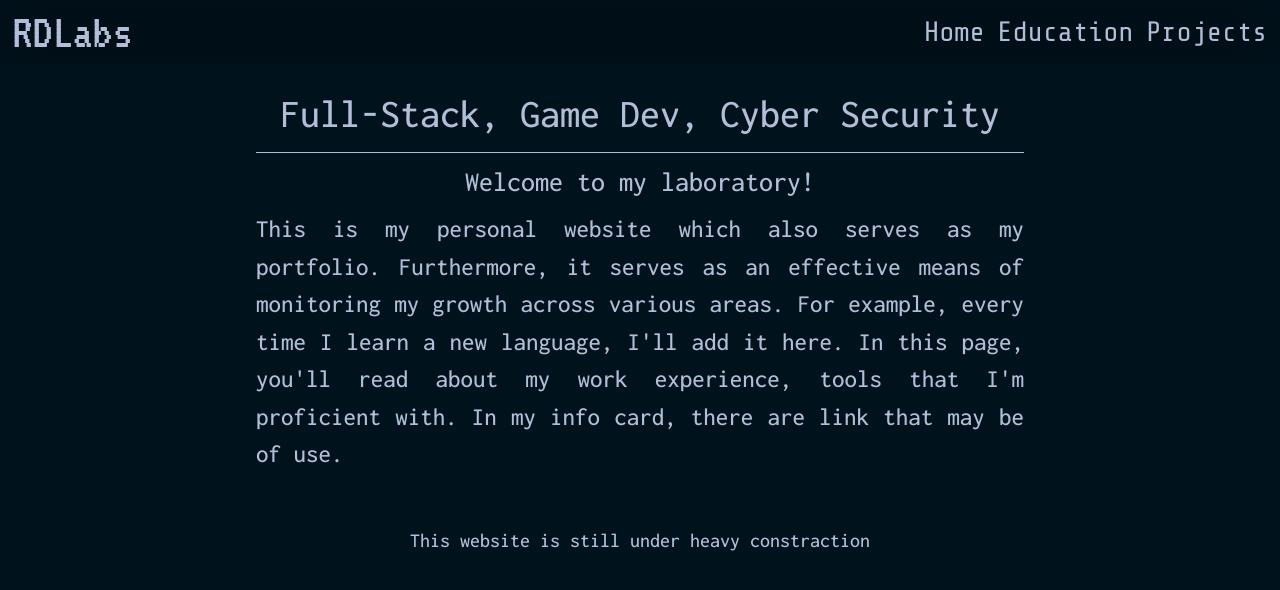
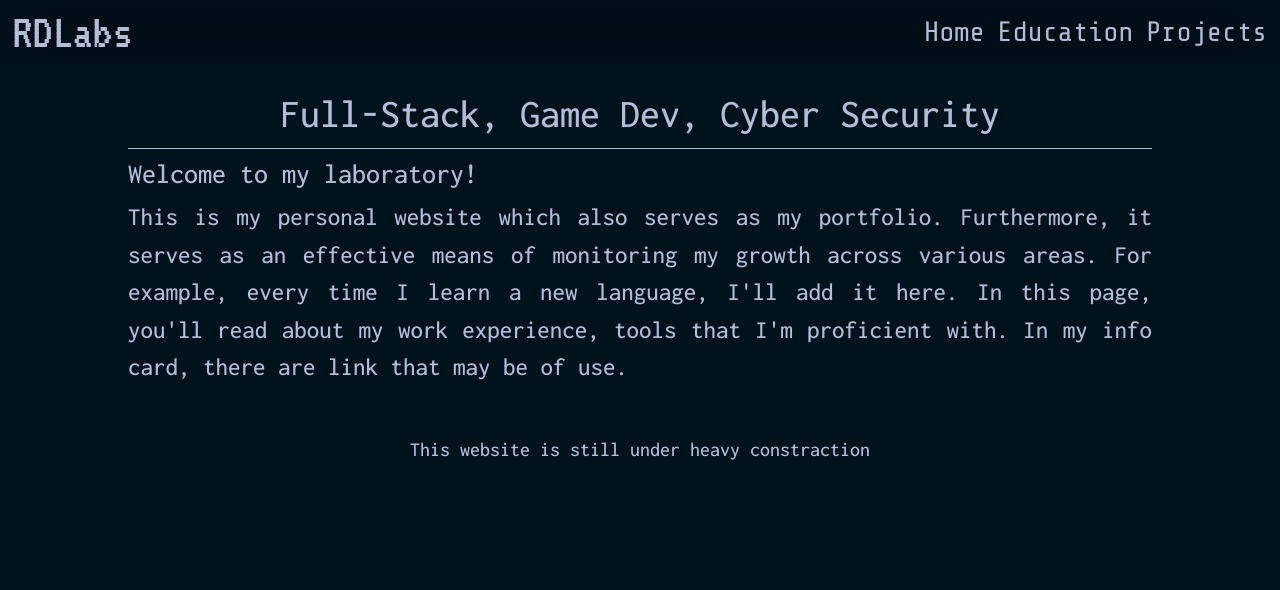
Before and after one commit to RDlabz/RD, a Next.js app: page / in a window 1280 px wide. Shown: the top 590 px of the page. Built offline with nearby package versions, Linux system fonts and the light colour scheme.

Commit message:
Style and markdown improvements

```diff
--- a/src/app/education/page.tsx
+++ b/src/app/education/page.tsx
@@ -5,10 +5,10 @@ export default function App() {
 
   const edu = en.academics
   return (
-    <main>
+    <section>
       {edu.uni.map((uni, ind) => (
-        <p key={"uni_"+ind} className="text-justify my-1" style={{fontSize: !ind ? "var(--nav)" : "inherit"}}>{uni}</p>
+        <p key={"uni_"+ind} className={`text-justify my-1 ${!ind && "text-rd-nav w-full text-center"}`}>{uni}</p>
       ))}
-    </main>
+    </section>
   );
 }
--- a/src/app/layout.tsx
+++ b/src/app/layout.tsx
@@ -69,7 +69,9 @@ export default async function RootLayout({
       >
         {/* <LoadingScreen /> */}
         <Header />
-        {children}
+        <main>
+          {children}
+        </main>
       </body>
     </html>
   );
--- a/src/app/page.tsx
+++ b/src/app/page.tsx
@@ -6,7 +6,7 @@ export default function App() {
   const home = en.home
 
   return (
-    <main>
+    <section>
       <h2 className="mb-1">{home.card.titles}</h2>
       <div className="w-full h-px my-1 bg-rd-white"></div>
       {home.greeting.map((greet, ind) => (
@@ -15,7 +15,7 @@ export default function App() {
           :
           <p key={"greet_"+ind} className="text-justify my-1">{greet}</p>
       ))}
-      <small className="mt-12">This website is still under heavy constraction</small>
-    </main>
+      <p className="w-full text-center mt-12 text-rd-small">This website is still under heavy constraction</p>
+    </section>
   );
 }
--- a/src/app/projects/page.tsx
+++ b/src/app/projects/page.tsx
@@ -1,7 +1,7 @@
 'use client'
+import { useState } from 'react';
 import ProjectCard from '@/components/ProjectCard';
 import en from '@/LabContent/en.json'
-import { useState } from 'react';
 
 export default function App() {
 
@@ -13,18 +13,16 @@ export default function App() {
   }
 
   return (
-    <main>
-      <h1>{projects.title}</h1>
+    <>
+      <h2>{projects.title}</h2>
       <div className="flex flex-wrap gap-2 justify-evenly w-full py-5">
         {projects.projects.map((project) => (
-          <ProjectCard
-            key={project.title} project={project}
-            selectProject={selectProject} />
+          <ProjectCard key={project.title} project={project} selectProject={selectProject} />
         ))}
       </div>
       {
         selectedProject ?
-          <div>
+          <section>
             <a
               className="text-rd-sub"
               href={selectedProject.link}
@@ -34,10 +32,10 @@ export default function App() {
             {selectedProject.description && selectedProject.description.map((desc: string, indx: number) => (
               <p key={"project-desc" + indx}>{desc}</p>
             ))}
-          </div>
+          </section>
           :
           null
       }
-    </main>
+    </>
   );
 }
--- a/src/styles/globals.css
+++ b/src/styles/globals.css
@@ -31,10 +31,7 @@ body {
 }
 
 main {
-  display: flex;
-  flex-direction: column;
-  align-items: center;
-  padding: 20px 20%;
+  padding: 20px 10%;
 }
 
 h1, h2, p, small {
@@ -48,6 +45,7 @@ h1 {
 }
 
 h2 {
+  text-align: center;
   font-size: var(--nav);
 }
 
```
